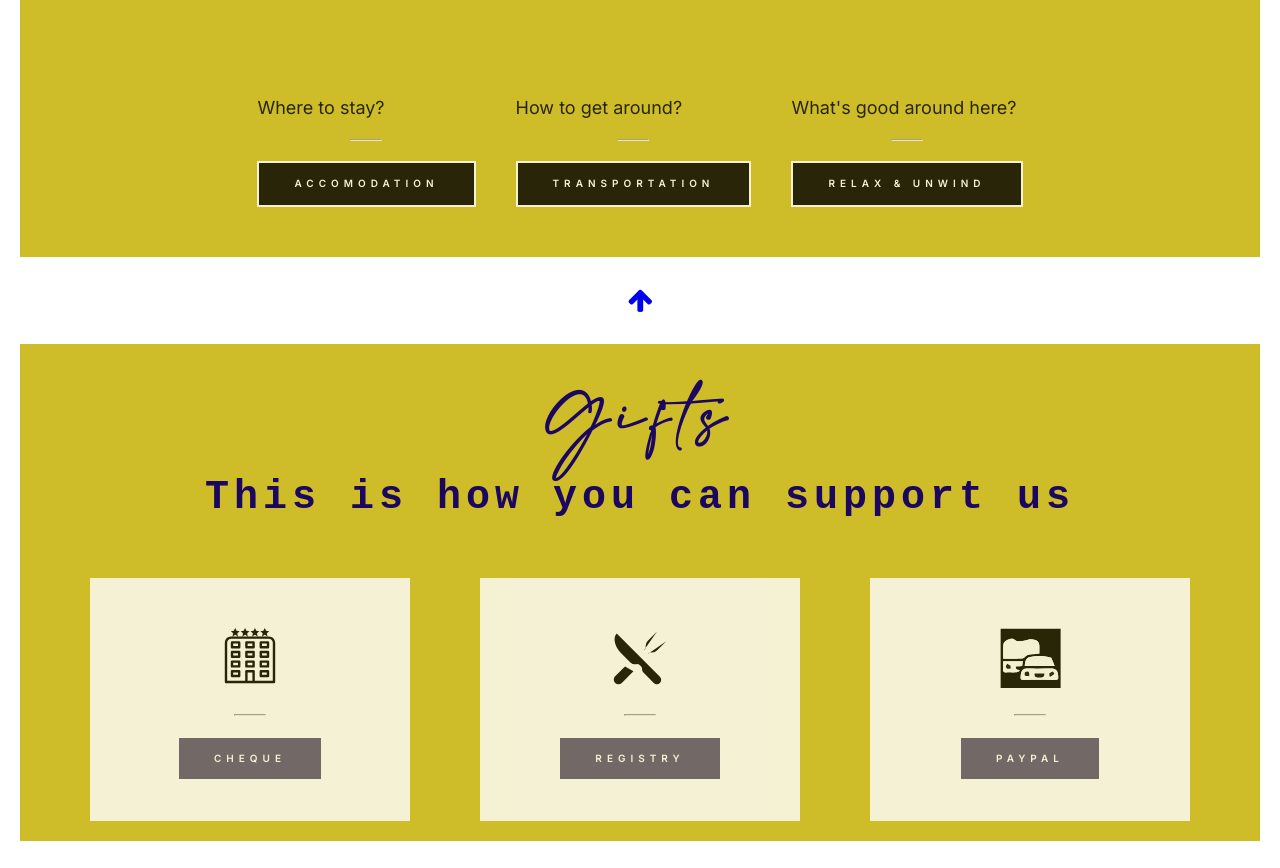
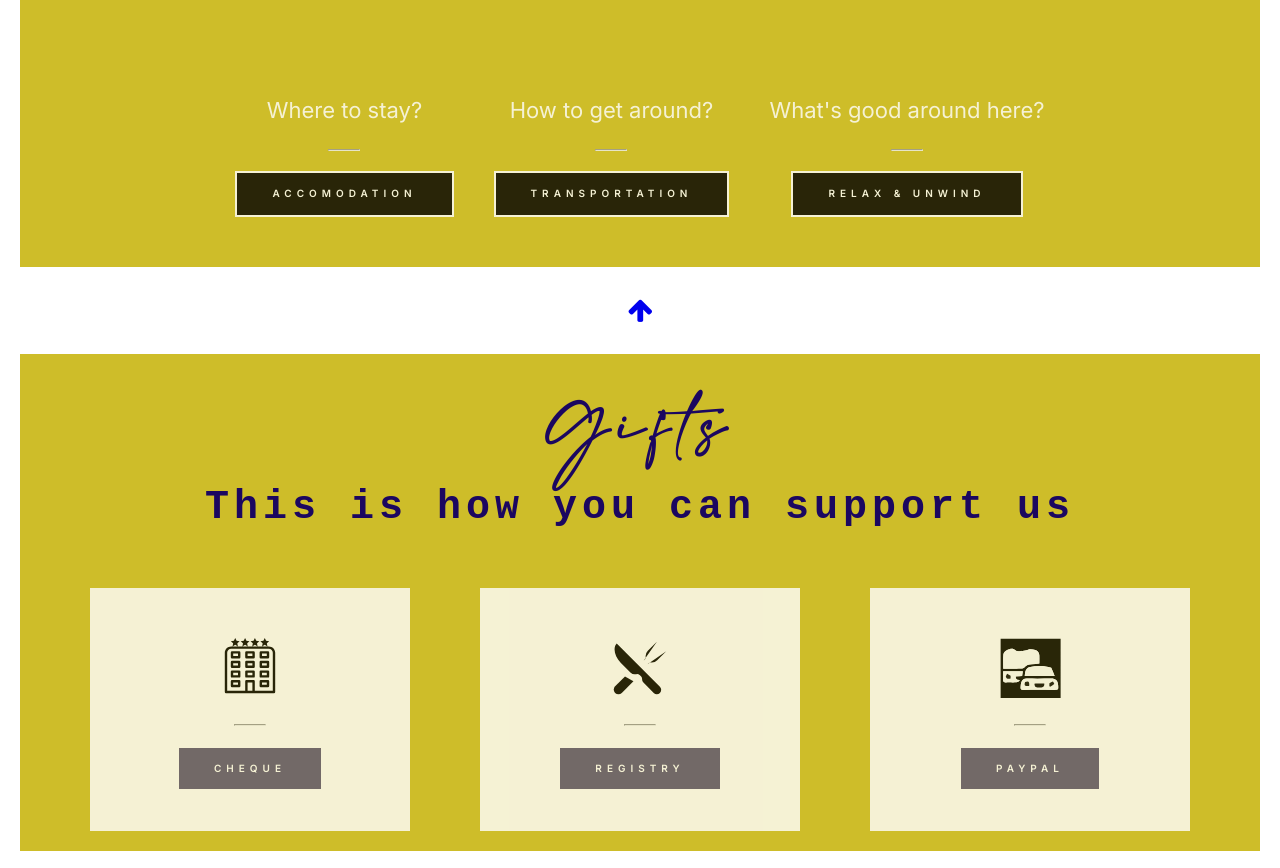
Before and after one commit to kusen30/kokoandKk, a website built with Parcel: page index.html in a window 1280 px wide. Shown: the part 2862-3730 px from the top of the page. Built offline with nearby package versions, Linux system fonts and the light colour scheme; a web font is replaced by a local one.

Commit message:
More optimizations ot "Now that we're here"

```diff
--- a/css/styles.css
+++ b/css/styles.css
@@ -656,6 +656,12 @@ a {
     font-size: 1.5rem;
 }
 
+.grid__body--items > p {
+    text-align: center;
+    color: var(--color-nav);
+    font-size: 2.2rem;
+}
+
 .grid--outline {
     border: 2px solid #3b3a3a;
 }
--- a/index.html
+++ b/index.html
@@ -311,11 +311,13 @@
           </svg> -->
           <p>Where to stay?</p>
           <hr class="box__separator" />
+          <div>
             <p class="grid__content">
               A block of hotel rooms have been reserved for our guests at
               discounted rates in Hogis Luxury Suites, Calabar. Please reference
               the KOKO & INYENE WEDDING when making your reservations.
             </p>
+          </div>
           <div class="box__button">
             <button class="btn btn--outline__darker box__button">
               Accomodation
@@ -328,14 +330,17 @@
           </svg> -->
           <p>How to get around?</p>
           <hr class="box__separator" />
+          <div>
             <p class="grid__content">
               Calabar is a 1hr flight from Lagos or Abuja and a 4hr drive from
               Port Harcourt, all of which are international airports. There are
-            also several transportation services into Calabar from all parts of
-            Nigeria. On the day of the event, a shuttle will provide
-            transportation from the hotel to the wedding venue. The shuttle will
-            depart 15 mins before the event and return half hour after 6PM.
+              also several transportation services into Calabar from all parts
+              of Nigeria. On the day of the event, a shuttle will provide
+              transportation from the hotel to the wedding venue. The shuttle
+              will depart 15 mins before the event and return half hour after
+              6PM.
             </p>
+          </div>
           <div class="box__button">
             <button class="btn btn--outline__darker box__button">
               Transportation
```
Lines whose indentation alone changed are shown as unchanged.
